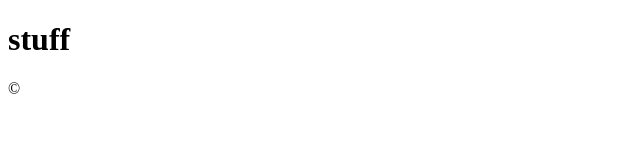
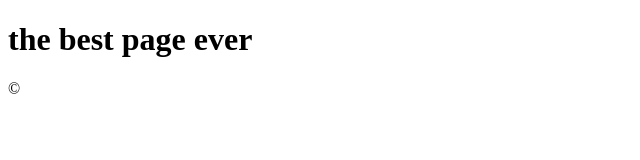
Before and after one commit to edwin-moore4888/git-branching, a plain HTML site: page index.html in a window 1280 px wide. Shown: the whole page, without its empty margins (0-640 px from the left). Drawn offline with Linux system fonts and the light colour scheme.

Commit message:
title update

```diff
--- a/index.html
+++ b/index.html
@@ -7,7 +7,7 @@
     <title>Git Branching</title>
 </head>
 <body>
-    <h1>stuff</h1>
+    <h1>the best page ever</title></h1>
 </body>
 <footer>&copy;</footer>
 </html>
```
